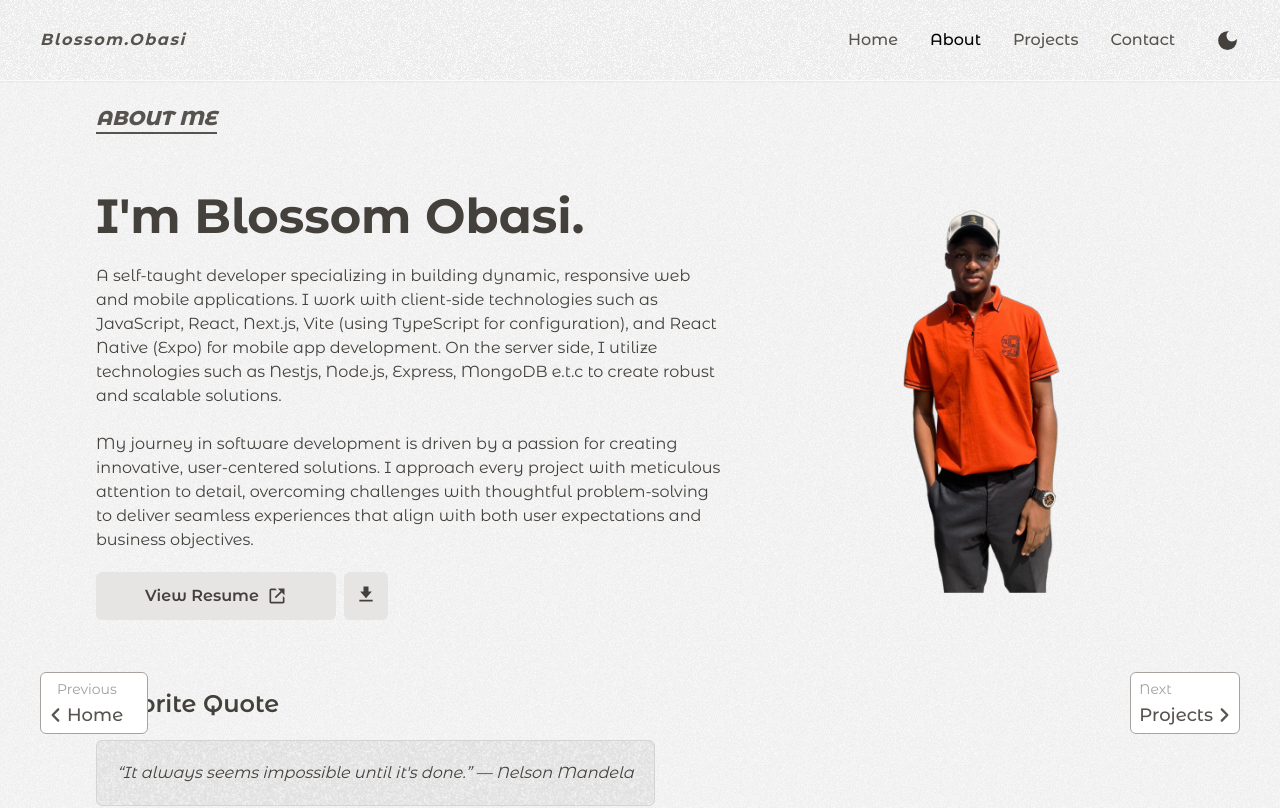
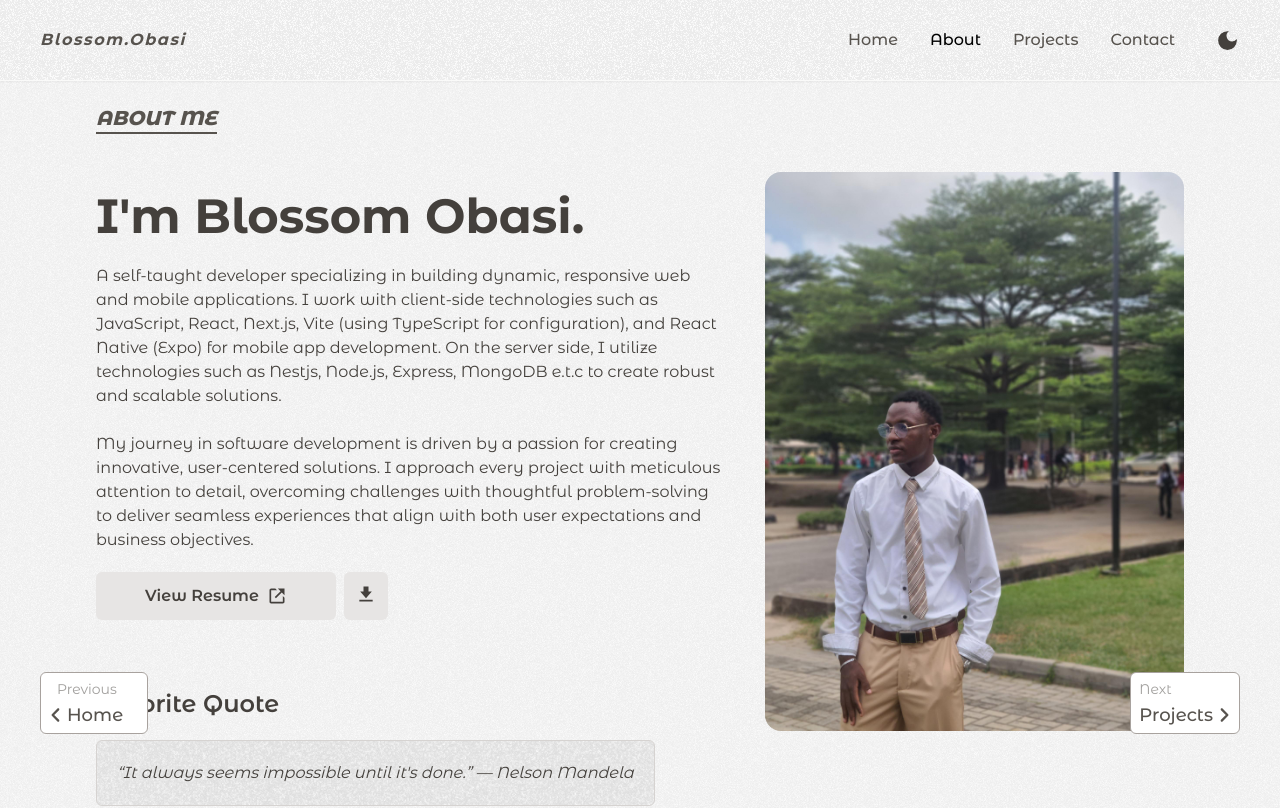
Before and after one commit to blossomobasi/blossoms-portfolio, a Next.js app: page /about in a window 1280 px wide. Shown: the top 808 px of the page. Built offline with nearby package versions, Linux system fonts and the light colour scheme.

Commit message:
Update image source from blossomobasi.png to blossomobasi.jpeg

```diff
--- a/src/app/about/page.tsx
+++ b/src/app/about/page.tsx
@@ -180,7 +180,7 @@ const AboutPage = () => {
 
 				<Slide className="lg:w-[40%] w-full" delay={0.5} towards="right">
 					<Image
-						src="/images/blossomobasi.png"
+						src="/images/blossomobasi.jpeg"
 						alt="Blossom Obasi"
 						height={500}
 						width={500}
```
